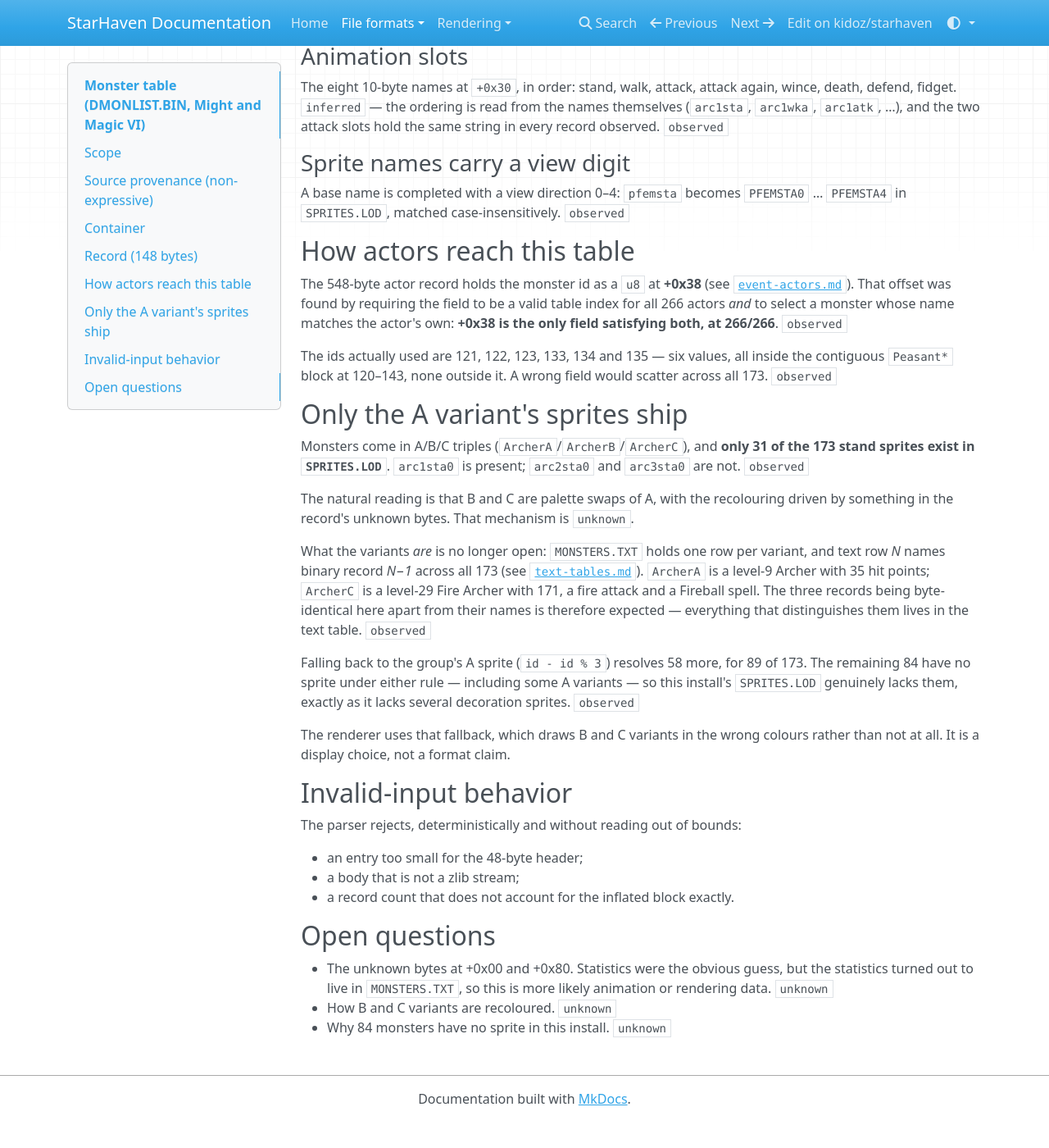
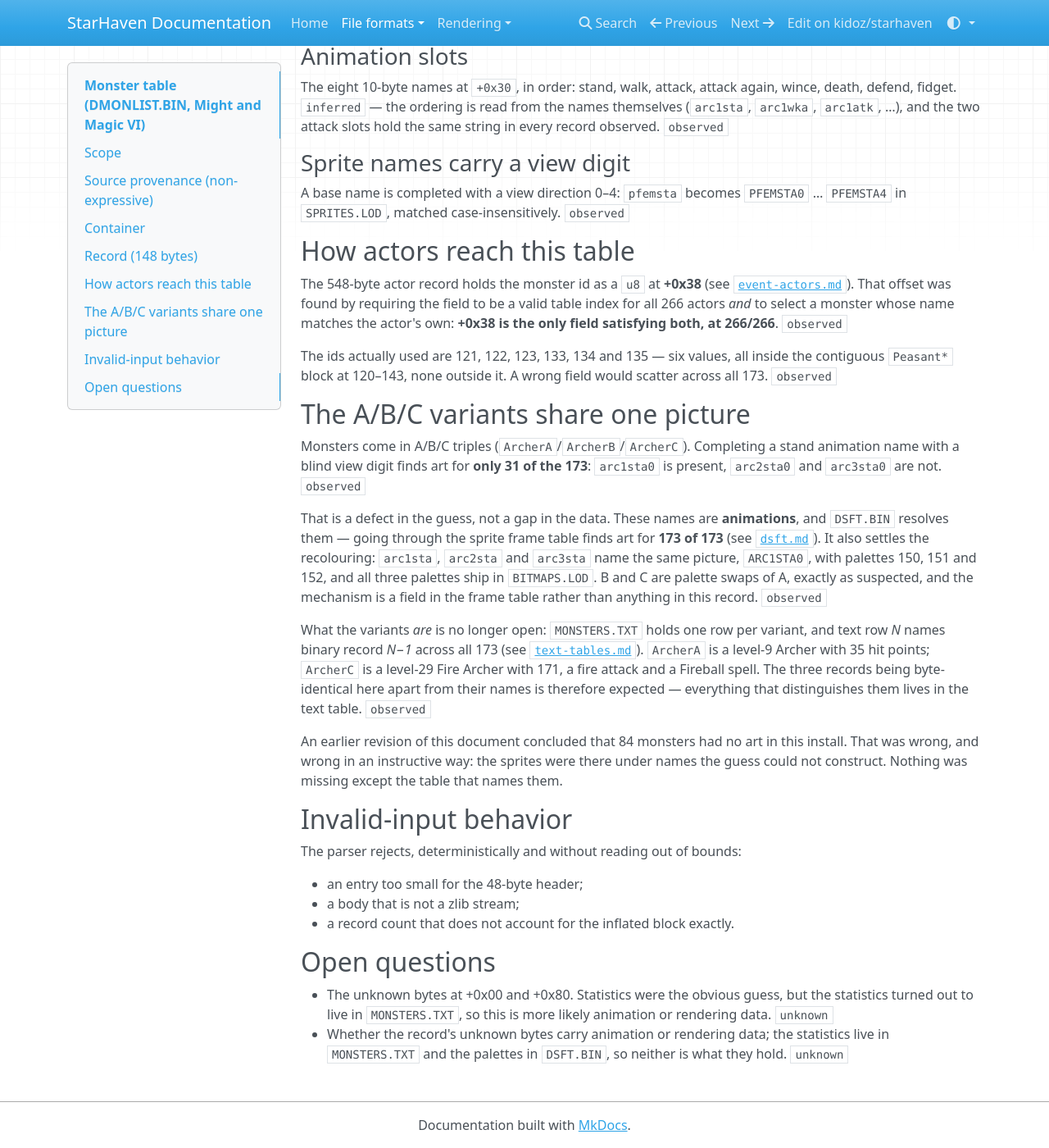
Before and after one commit to kidoz/starhaven, an MkDocs documentation site: the page built from docs/formats/dmonlist.md, in a window 1280 px wide and 1400 px high, scrolled down 1054 px. Shown: the whole window at 82% size. Built offline with MkDocs 1.6.1, drawn with Linux system fonts in a browser that asks for light colours; nearby versions of some CDN libraries; before the commit the page ends 2422 px from its top, so only the background shows below that.

Commit message:
Document the sprite frame table

```diff
--- a/docs/formats/dmonlist.md
+++ b/docs/formats/dmonlist.md
@@ -66,14 +66,20 @@ The ids actually used are 121, 122, 123, 133, 134 and 135 — six values, all
 inside the contiguous `Peasant*` block at 120–143, none outside it. A wrong
 field would scatter across all 173. `observed`
 
-## Only the A variant's sprites ship
+## The A/B/C variants share one picture
 
-Monsters come in A/B/C triples (`ArcherA`/`ArcherB`/`ArcherC`), and **only 31
-of the 173 stand sprites exist in `SPRITES.LOD`**. `arc1sta0` is present;
-`arc2sta0` and `arc3sta0` are not. `observed`
+Monsters come in A/B/C triples (`ArcherA`/`ArcherB`/`ArcherC`). Completing a
+stand animation name with a blind view digit finds art for **only 31 of the
+173**: `arc1sta0` is present, `arc2sta0` and `arc3sta0` are not. `observed`
 
-The natural reading is that B and C are palette swaps of A, with the recolouring
-driven by something in the record's unknown bytes. That mechanism is `unknown`.
+That is a defect in the guess, not a gap in the data. These names are
+**animations**, and `DSFT.BIN` resolves them — going through the sprite frame
+table finds art for **173 of 173** (see [`dsft.md`](dsft.md)). It also settles
+the recolouring: `arc1sta`, `arc2sta` and `arc3sta` name the same picture,
+`ARC1STA0`, with palettes 150, 151 and 152, and all three palettes ship in
+`BITMAPS.LOD`. B and C are palette swaps of A, exactly as suspected, and the
+mechanism is a field in the frame table rather than anything in this record.
+`observed`
 
 What the variants *are* is no longer open: `MONSTERS.TXT` holds one row per
 variant, and text row *N* names binary record *N−1* across all 173 (see
@@ -83,13 +89,10 @@ Fireball spell. The three records being byte-identical here apart from their
 names is therefore expected — everything that distinguishes them lives in the
 text table. `observed`
 
-Falling back to the group's A sprite (`id - id % 3`) resolves 58 more, for 89
-of 173. The remaining 84 have no sprite under either rule — including some A
-variants — so this install's `SPRITES.LOD` genuinely lacks them, exactly as it
-lacks several decoration sprites. `observed`
-
-The renderer uses that fallback, which draws B and C variants in the wrong
-colours rather than not at all. It is a display choice, not a format claim.
+An earlier revision of this document concluded that 84 monsters had no art in
+this install. That was wrong, and wrong in an instructive way: the sprites were
+there under names the guess could not construct. Nothing was missing except the
+table that names them.
 
 ## Invalid-input behavior
 
@@ -104,5 +107,6 @@ The parser rejects, deterministically and without reading out of bounds:
 - The unknown bytes at +0x00 and +0x80. Statistics were the obvious guess, but
   the statistics turned out to live in `MONSTERS.TXT`, so this is more likely
   animation or rendering data. `unknown`
-- How B and C variants are recoloured. `unknown`
-- Why 84 monsters have no sprite in this install. `unknown`
+- Whether the record's unknown bytes carry animation or rendering data; the
+  statistics live in `MONSTERS.TXT` and the palettes in `DSFT.BIN`, so neither
+  is what they hold. `unknown`
--- a/mkdocs.yml
+++ b/mkdocs.yml
@@ -29,6 +29,7 @@ nav:
       - Ground tiles: formats/dtile.md
       - Monster table: formats/dmonlist.md
       - Design data tables: formats/text-tables.md
+      - Sprite frame table: formats/dsft.md
       - VID containers: formats/vid.md
       - Smacker video: formats/smacker.md
       - Sound archive: formats/snd.md
```
Also changed, not shown: README.md (+8 -0 lines), docs/formats/dsft.md (added, +208 -0 lines), docs/formats/odm-decorations.md (+10 -6 lines).
